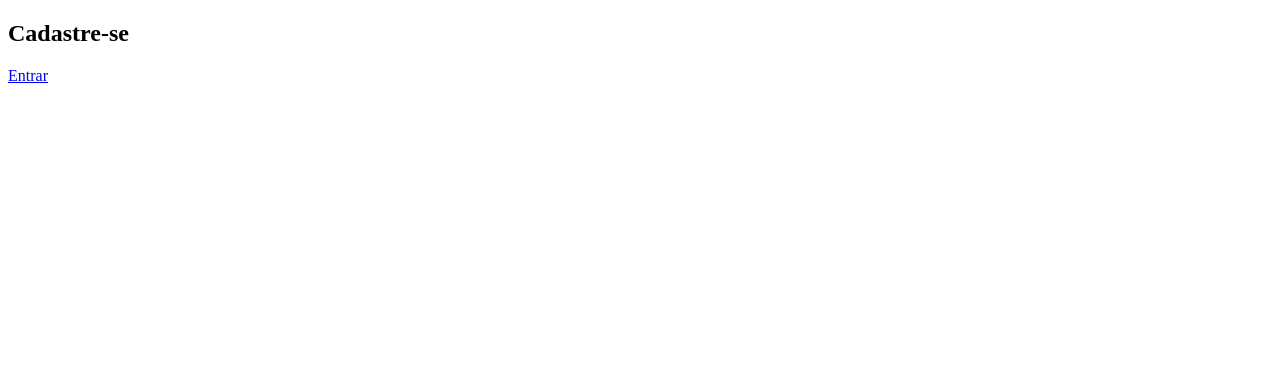
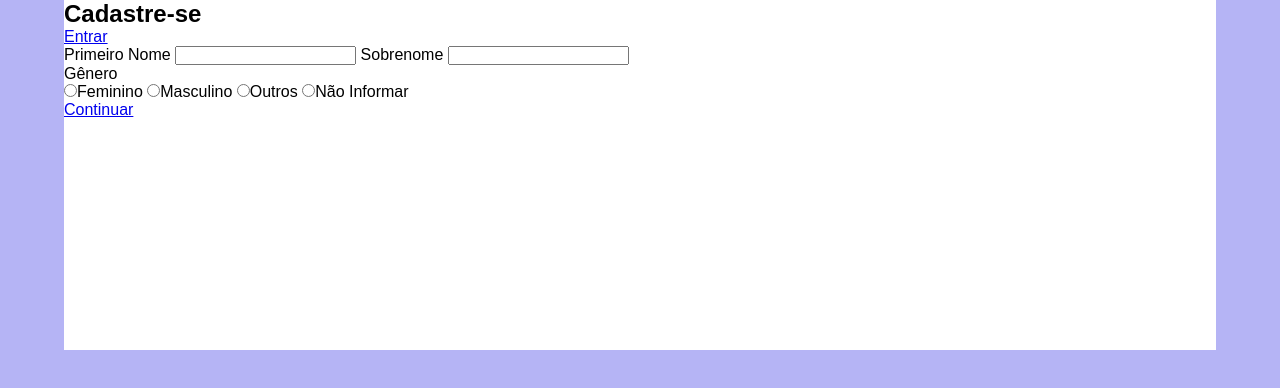
Before and after one commit to guigaldino/formulario-cadastro, a plain HTML site: page index.html in a window 1280 px wide. Drawn offline with Linux system fonts and the light colour scheme.

Commit message:
Formulário criado e estilo iniciado

```diff
--- a/estilos/style.css
+++ b/estilos/style.css
@@ -1 +1,19 @@
 @charset "UTF-8";
+
+*{
+    font-family: Arial, Helvetica, sans-serif;
+    margin: 0px;
+    padding: 0px;
+}
+
+html, body{
+    background-color: #B5B4F5 ;
+}
+
+section{
+    display: block;
+    margin: auto;
+    background-color: white;
+    width: 90vw;
+    height: 350px;
+}
--- a/index.html
+++ b/index.html
@@ -20,8 +20,31 @@
         </div>
 
         <div id="formulario">
-            <h1>Cadastre-se</h1>
-            <a href="#" id="btn_01">Entrar</a>
+
+
+            <div>
+                <h1>Cadastre-se</h1>
+                <a href="#" id="btn_01">Entrar</a>
+            </div>
+
+
+            <label for="inome">Primeiro Nome</label>
+            <input type="text" name="nome" id="inome">
+
+
+            <label for="isobrenome">Sobrenome</label>
+            <input type="text" name="sobrenome" id="isobrenome">
+
+            <fieldset style="border: none;">
+                <legend>Gênero</legend>
+                <input type="radio" name="sexo" id="fsex" value="F"><label for="fsex">Feminino</label>
+                <input type="radio" name="sexo" id="msex" value="M"><label for="msex">Masculino</label>
+                <input type="radio" name="sexo" id="osex" value="O"><label for="osex">Outros</label>
+                <input type="radio" name="sexo" id="nsex" value="NI"><label for="nsex">Não Informar</label>
+            </fieldset>
+
+            <a href="cadastro.js">Continuar</a>
+
         </div>
 
     </section>
```
